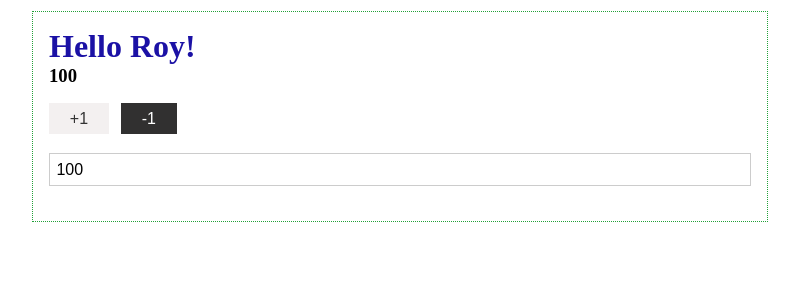
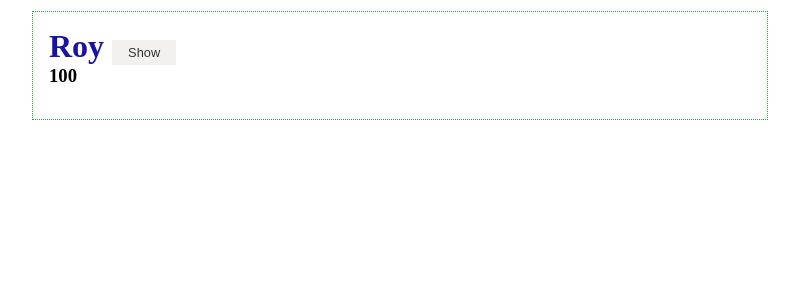
Before and after one commit to webroyit/s4v0e3-FirstSvelte, a Svelte app: page / in a window 1280 px wide. Shown: the top 300 px of the page, without its empty margins (240-1039 px from the left). Built offline with nearby package versions, Linux system fonts and the light colour scheme.

Commit message:
Use if-statement to toggle the button

```diff
--- a/public/global.css
+++ b/public/global.css
@@ -35,6 +35,12 @@
     outline: none;
 }
 
+.btn-sm {
+    font-size: .8rem;
+    padding: .3rem 1rem;
+    margin-right: .2rem;
+}
+
 .btn-dark{
     background: var(--dark-color);
     color: #fff;
--- a/src/App.svelte
+++ b/src/App.svelte
@@ -2,9 +2,11 @@
 	// variables
 	let name = "Roy";
 	let points = 100;
+	let showControls = false;
 
-	const addPoint = () => points += 1;
-	const removePoint = () => points -= 1;
+	const addPoint = () => (points += 1);
+	const removePoint = () => (points -= 1);
+	const toggleControls = () => (showControls = !showControls);
 </script>
 
 <style>
@@ -19,11 +21,19 @@
 
 <div class="container">
 	<div class="card">
-		<h1>Hello {name}!</h1>
+		<h1>
+			{name}
+			<button class="btn btn-sm" on:click={toggleControls}>
+				{#if showControls}Hide{:else}Show{/if}
+			</button>
+		</h1>
 		<h3>{points}</h3>
-		<button class="btn" on:click={addPoint}>+1</button>
-		<button class="btn btn-dark" on:click={removePoint}>-1</button>
-		<!-- bind:value for two way binding -->
-		<input type="number" bind:value={points} />
+
+		{#if showControls}
+			<button class="btn" on:click={addPoint}>+1</button>
+			<button class="btn btn-dark" on:click={removePoint}>-1</button>
+			<!-- bind:value for two way binding -->
+			<input type="number" bind:value={points} />
+		{/if}
 	</div>
 </div>
```
